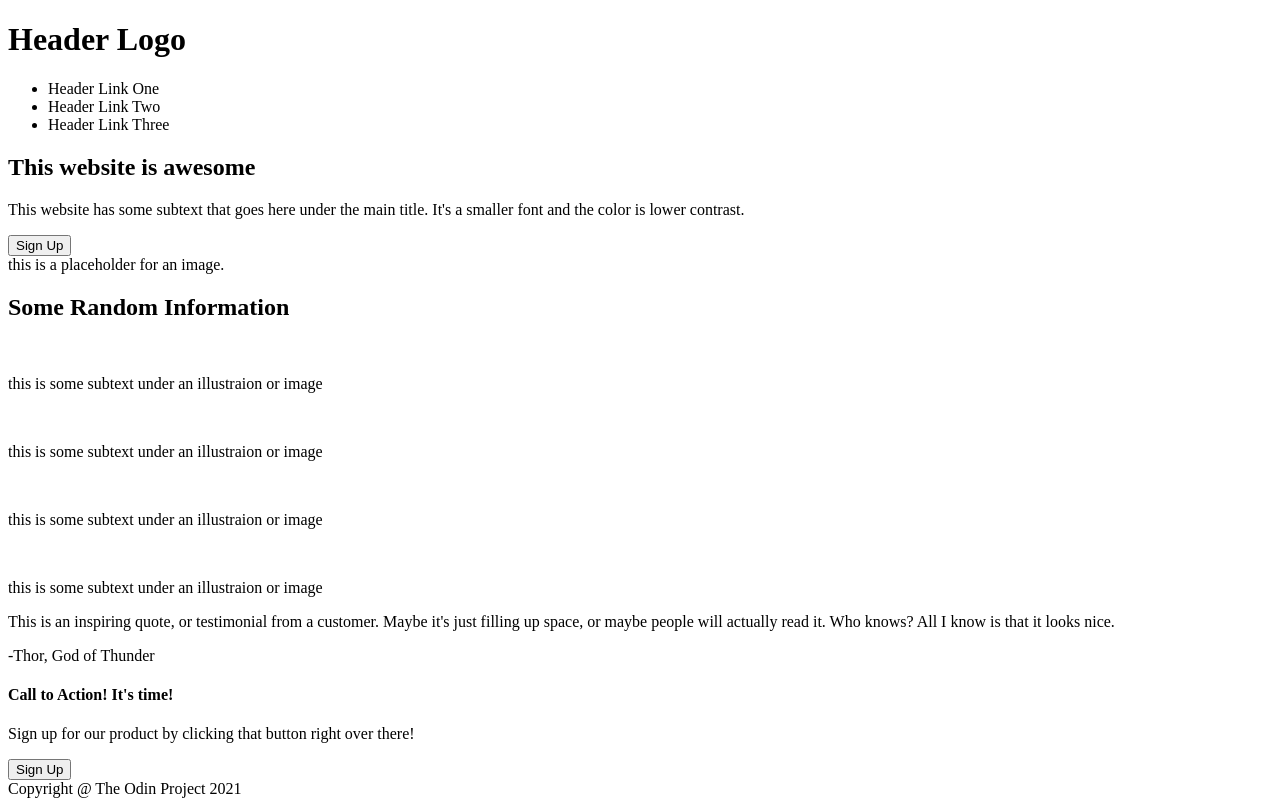
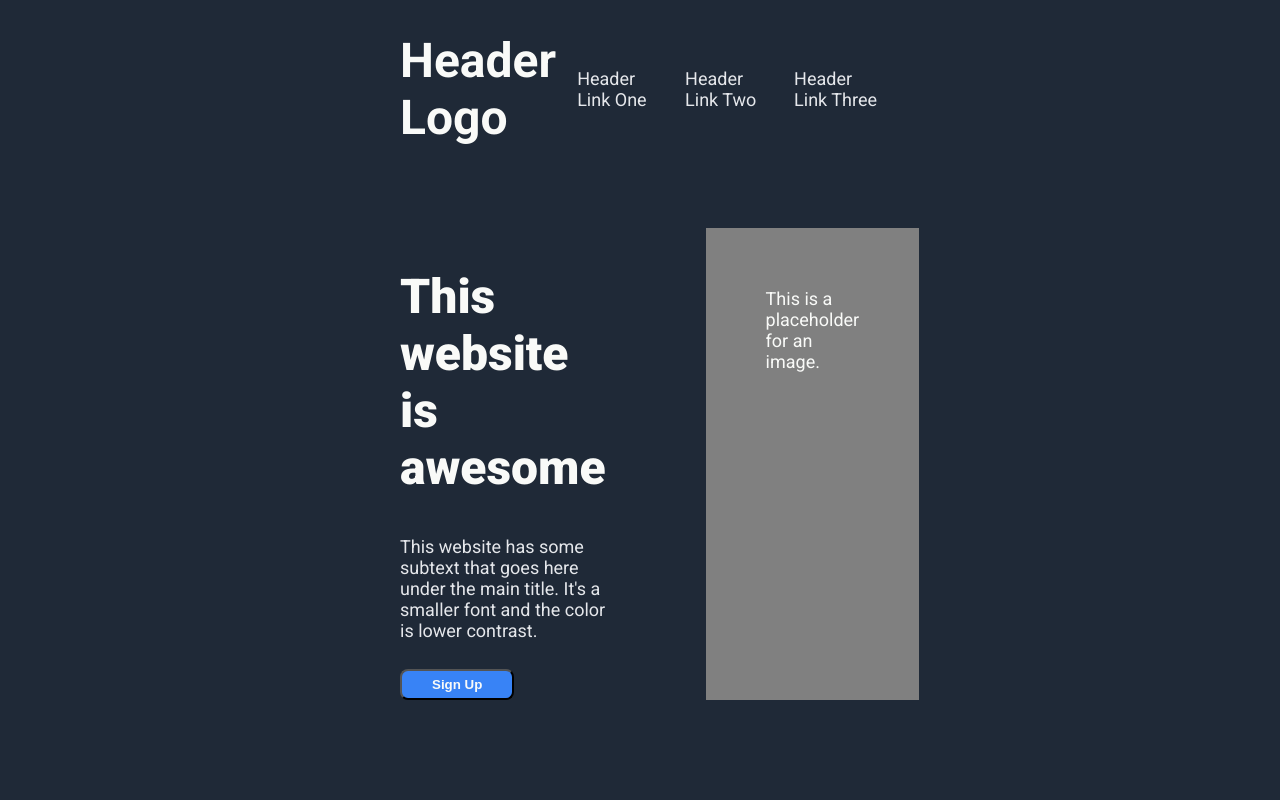
Before and after one commit to andwhat112233/projects, a plain HTML site: page project landing page/index.html in a window 1280 px wide. Shown: the top 801 px of the page. Drawn offline with Linux system fonts and the light colour scheme.

Commit message:
add final project css

```diff
--- a/project landing page/index.html
+++ b/project landing page/index.html
@@ -5,6 +5,7 @@
     <meta charset="UTF-8">
     <meta name="viewport" content="width=device-width, initial-scale=1.0">
     <link rel="stylesheet" href="style.css">
+    <link href='http://fonts.googleapis.com/css?family=Roboto:400,100,300,100italic,300italic,400italic,500italic,500,700,700italic,900,900italic' rel='stylesheet' type='text/css'>
     <title>Document</title>
 </head>
 <body>
@@ -22,56 +23,55 @@
             </div>
         </div>
         <div class="hero">
-            <div>
-                <h2>This website is awesome</h2>
-                <p>This website has some subtext that goes here under the main title. It's a smaller font and the color is lower contrast.</p>
-                <button>Sign Up</button>
+            <div class="heroleft">
+                <h2 id="prihero">This website is awesome</h2>
+                <p id="sechero">This website has some subtext that goes here under the main title. It's a smaller font and the color is lower contrast.</p>
+                <button class="button">Sign Up</button>
             </div>
-            <div>
-                <div>this is a placeholder for an image.</div>
+            <div class="heroright">
+                <div>This is a placeholder for an image.</div>
             </div>
         </div>
         <div class="container">
             <h2>Some Random Information</h2>
-            <div>
-                <div>
-                    <img>
-                    <p>this is some subtext under an illustraion or image</p>
+            <div class="container2">
+                <div class="child">
+                    <img class="childimg">
+                    <p>this is some subtext under an illustration or image</p>
                 </div>
-                <div>
-                    <img>
-                    <p>this is some subtext under an illustraion or image</p>
+                <div class="child">
+                    <img class="childimg">
+                    <p>this is some subtext under an illustration or image</p>
                 </div>
-                <div>
-                    <img>
-                    <p>this is some subtext under an illustraion or image</p>
+                <div class="child">
+                    <img class="childimg">
+                    <p>this is some subtext under an illustration or image</p>
                 </div>
-                <div>
-                    <img>
-                    <p>this is some subtext under an illustraion or image</p>
+                <div class="child">
+                    <img class="childimg">
+                    <p>this is some subtext under an illustration or image</p>
                 </div>
             </div>
         </div>
-        <div class="quote">
+        <blockquote class="quote">
             <div>
-                <p>This is an inspiring quote, or testimonial from a customer. Maybe it's just filling up space, or maybe people will actually read it. Who knows? All I know is that it looks nice.</p>
+                <div>This is an inspiring quote, or testimonial from a customer. Maybe it's just filling up space, or maybe people will actually read it. Who knows? All I know is that it looks nice.</div>
             </div>
-            <div>
-                <p>-Thor, God of Thunder</p>
+            <div id="quote_author">
+                <div>-Thor, God of Thunder</div>
             </div>
-        </div>
-        <div class="cta">
-            <div>
-                <div>
-                    <h4>Call to Action! It's time!</h4>
-                    <p>Sign up for our product by clicking that button right over there!</p>
+        </blockquote>
+        <div class="container3">
+                <div class="cta">
+                    <div>Call to Action! It's time!</div>
+                    <div id="cta">Sign up for our product by clicking that button right over there!</div>
                 </div>
                 <div>
-                    <button>Sign Up</button>
+                    <button class="button2">Sign Up</button>
                 </div>
-            </div>
+
         </div>
-        <div>
+        <div class="footer">
             Copyright @ The Odin Project 2021
         </div>
     </div>
--- a/project landing page/style.css
+++ b/project landing page/style.css
@@ -0,0 +1,172 @@
+/*
+background color hero and footer - #1f2937
+hero main text - 48px extra bold #f9faf8
+hero secondary header link - 18px #e5e7eb
+header logo - 24px #f9faf8
+button color background cta - #3883f6
+information text - 36px extra-bold #1f2937
+quote section bg - #e5e7eb
+quote text - 36px light itatic #1f2937
+*/
+
+body {
+    font-family: Roboto, "Times New Roman", sans-serif;
+    font-weight: normal;
+    text-decoration: none;
+    font-size: 32px;
+    margin: 0;
+    padding: 0;
+}
+
+ul {
+    list-style-type: none;
+    display: flex;
+    gap: 30px;
+    color: #e5e7eb;
+    font-size: 18px;
+    margin: 0;
+    padding: 0;
+}
+
+a {
+    text-decoration: none;
+    color: black;
+}
+
+.header {
+    display: flex;
+    justify-content: space-between;
+    align-items: center;
+    background-color: #1f2937;
+    color: #f9faf8;
+    font-size: 24px;
+    padding: 0px 400px;
+}
+
+.hero {
+    display: flex;
+    background-color: #1f2937;
+    color: #f9faf8;
+    justify-content: space-between;
+    flex: 1 1 0px;
+    padding: 0px 400px;
+    padding-bottom: 100px;
+    padding-top: 50px;
+    gap: 100px;
+}
+
+.button {
+    background-color: #3883f6;
+    border-radius: 8px;
+    padding: 6px 30px;
+    color: #f9faf8;
+    font-weight: bold;
+}
+.button2 {
+    background-color: #3883f6;
+    border-radius: 8px;
+    border-color:#e5e7eb;
+    border-style: solid;
+    padding: 6px 30px;
+    color: #f9faf8;
+    font-weight: bold;
+}
+.heroright {
+    background-color: gray;
+    padding: 60px;
+    font-size: 18px;
+    width: 500px;
+}
+
+.heroleft{
+    width: 500px;
+
+}
+#prihero {
+    font-size: 48px;
+    font-weight: 900;
+}
+
+#sechero {
+    font-size: 18px;
+    color: #e5e7eb;
+}
+
+.container {
+    font-size: 36px;
+    display: block;
+    text-align: center;
+    padding: 50px;
+    min-height: 500px;
+}
+.container2 {
+    display: flex;
+    gap: 50px;
+    flex: 1 1 0;
+    justify-content: center;
+    flex-wrap: wrap;
+}
+
+.container3 {
+    display: flex;
+    align-items: center;
+    justify-content: center;
+    background-color: #3883f6;
+    margin: 100px 400px;
+    border-radius: 8px;
+    padding: 30px;
+    gap: 100px;
+}
+
+.child {
+    font-size: 18px;
+    width: 150px;
+    height: 150px;
+    text-align: left;
+}
+
+.childimg {
+    border-radius: 15px;
+    border-color: rgb(79, 88, 209);
+    border-style: solid;
+    width: 150px;
+    height: 150px;
+}
+
+.quote {
+    background-color: #e5e7eb;
+    display: flex;
+    justify-content: center;
+    padding: 100px 600px;
+    flex-direction: column;
+    margin: 0px;
+    color: #1f2937;
+    font-style: italic;
+    font-size: 24px;
+}
+
+#quote_author {
+    text-align: right;
+    font-style:normal;
+    font-weight: bold;
+}
+
+.cta {
+    color:#e5e7eb;
+    margin: 0px;
+    font-size: 24px;
+    font-weight: bold;
+}
+
+#cta {
+    font-size: 18px;
+    font-weight: normal;
+}
+
+.footer {
+    background-color: #1f2937;
+    color: #e5e7eb;
+    font-size: 18px;
+    padding: 50px 300px;
+    text-align: center;
+}
```
